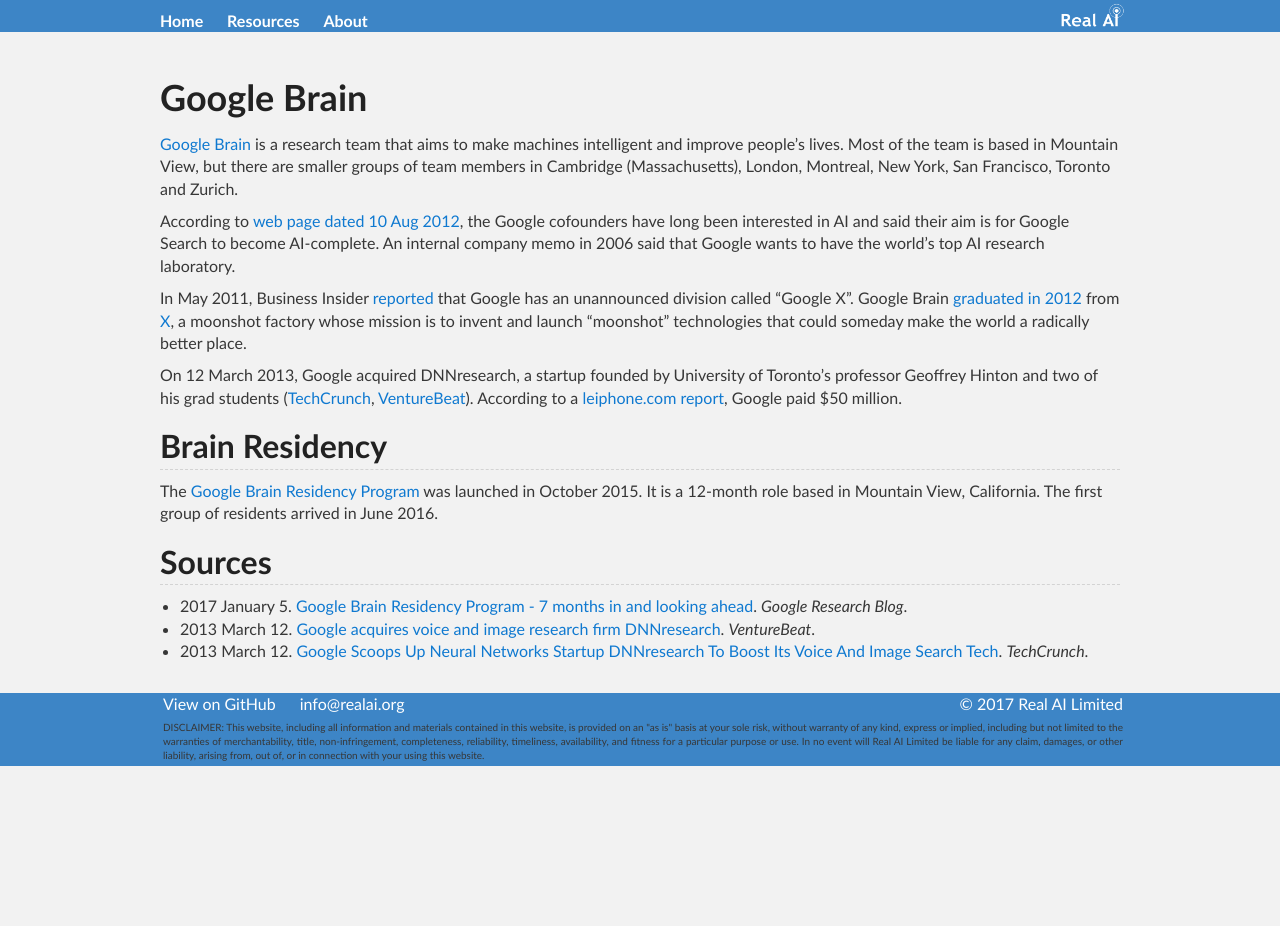
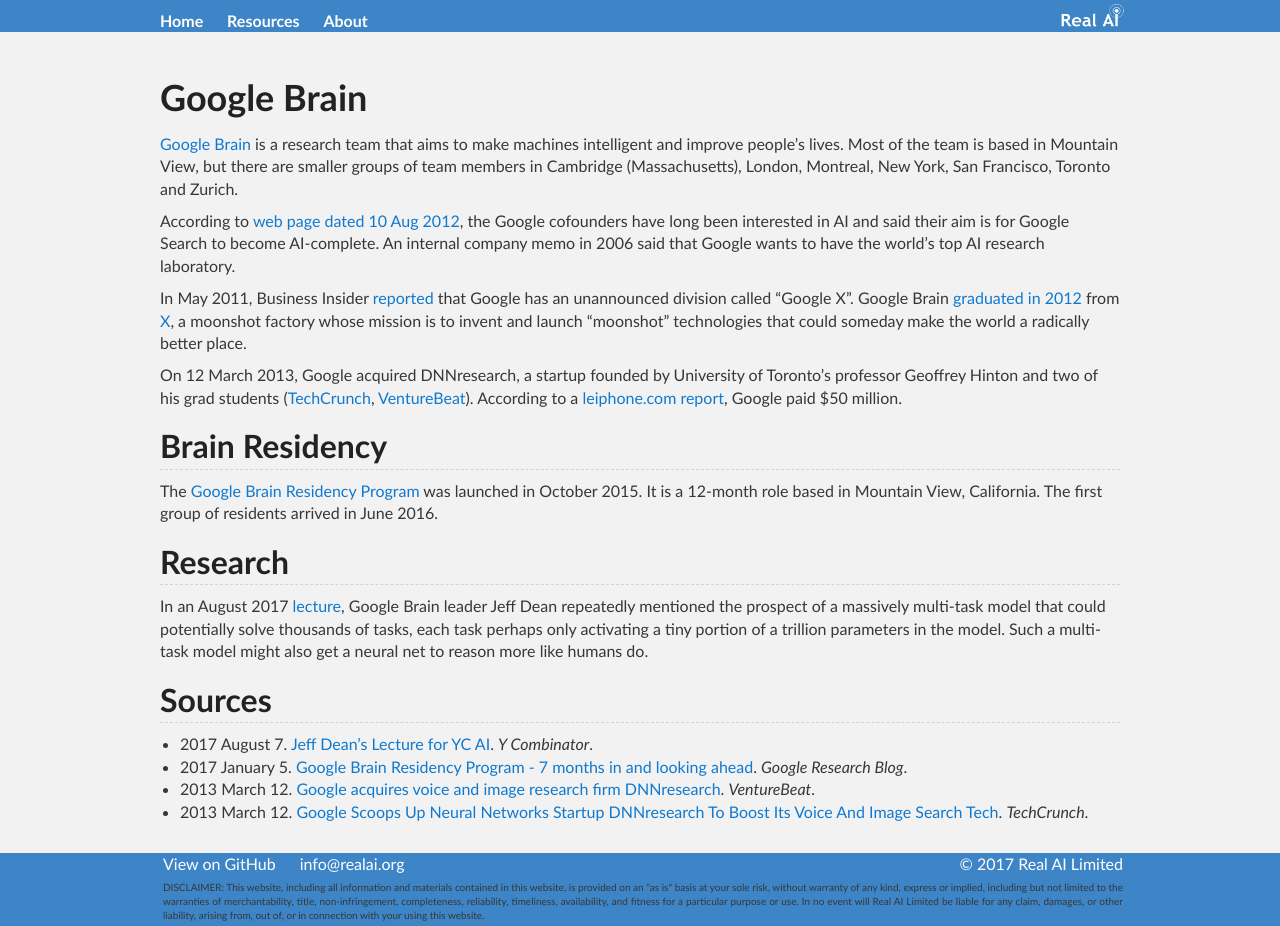
Before and after one commit to Tonywuhk/realai.org, a Jekyll site: the page built from labs/google-brain.md, in a window 1280 px wide. Built offline with Jekyll 4.4.1, drawn with Linux system fonts in a browser that asks for light colours; our own code applies the rules of GitHub Pages for plain Markdown files; the repository's description, which GitHub fills in, is left out; before the commit the page ends 900 px from its top, so only the background shows below that.

Commit message:
Update files

```diff
--- a/labs/google-brain.md
+++ b/labs/google-brain.md
@@ -17,8 +17,13 @@
 
 The [Google Brain Residency Program](https://research.google.com/teams/brain/residency/) was launched in October 2015. It is a 12-month role based in Mountain View, California. The first group of residents arrived in June 2016.
 
+## Research
+
+In an August 2017 [lecture](https://blog.ycombinator.com/jeff-deans-lecture-for-yc-ai/), Google Brain leader Jeff Dean repeatedly mentioned the prospect of a massively multi-task model that could potentially solve thousands of tasks, each task perhaps only activating a tiny portion of a trillion parameters in the model. Such a multi-task model might also get a neural net to reason more like humans do.
+
 ## Sources
 
+* 2017 August 7. [Jeff Dean’s Lecture for YC AI](https://blog.ycombinator.com/jeff-deans-lecture-for-yc-ai/). *Y Combinator*.
 * 2017 January 5. [Google Brain Residency Program - 7 months in and looking ahead](https://research.googleblog.com/2017/01/google-brain-residency-program-7-months_5.html). *Google Research Blog*.
 * 2013 March 12. [Google acquires voice and image research firm DNNresearch](https://venturebeat.com/2013/03/12/google-dnnresearch/). *VentureBeat*.
 * 2013 March 12. [Google Scoops Up Neural Networks Startup DNNresearch To Boost Its Voice And Image Search Tech](https://techcrunch.com/2013/03/12/google-scoops-up-neural-networks-startup-dnnresearch-to-boost-its-voice-and-image-search-tech/). *TechCrunch*.
```
Also changed, not shown: about/risks/README.md (+1 -0 lines), games.md (+1 -0 lines), impacts.md (+5 -0 lines), industry/alphabet.md (+4 -0 lines), labs/fair-publications.md (+1 -0 lines), resources/news/README.md (+1 -0 lines).
